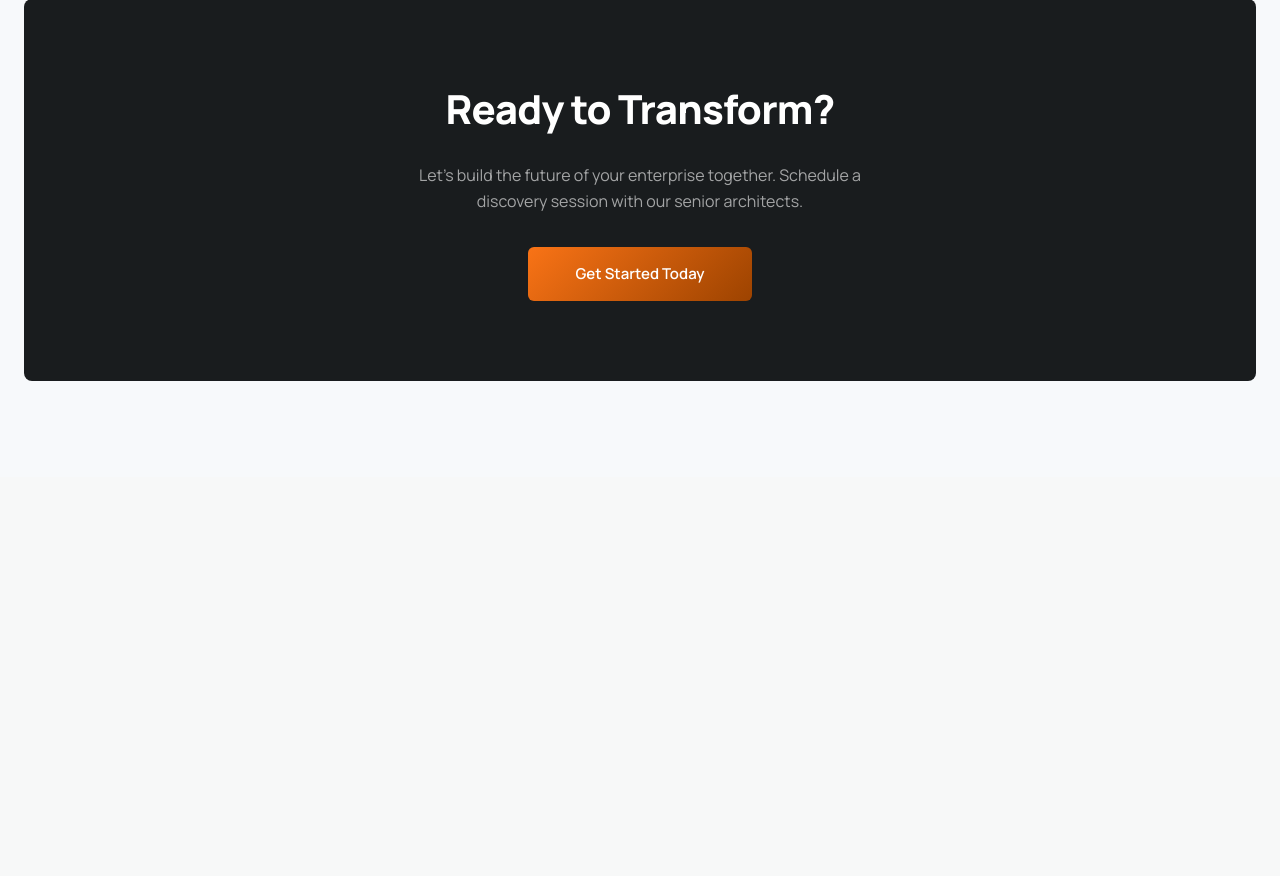
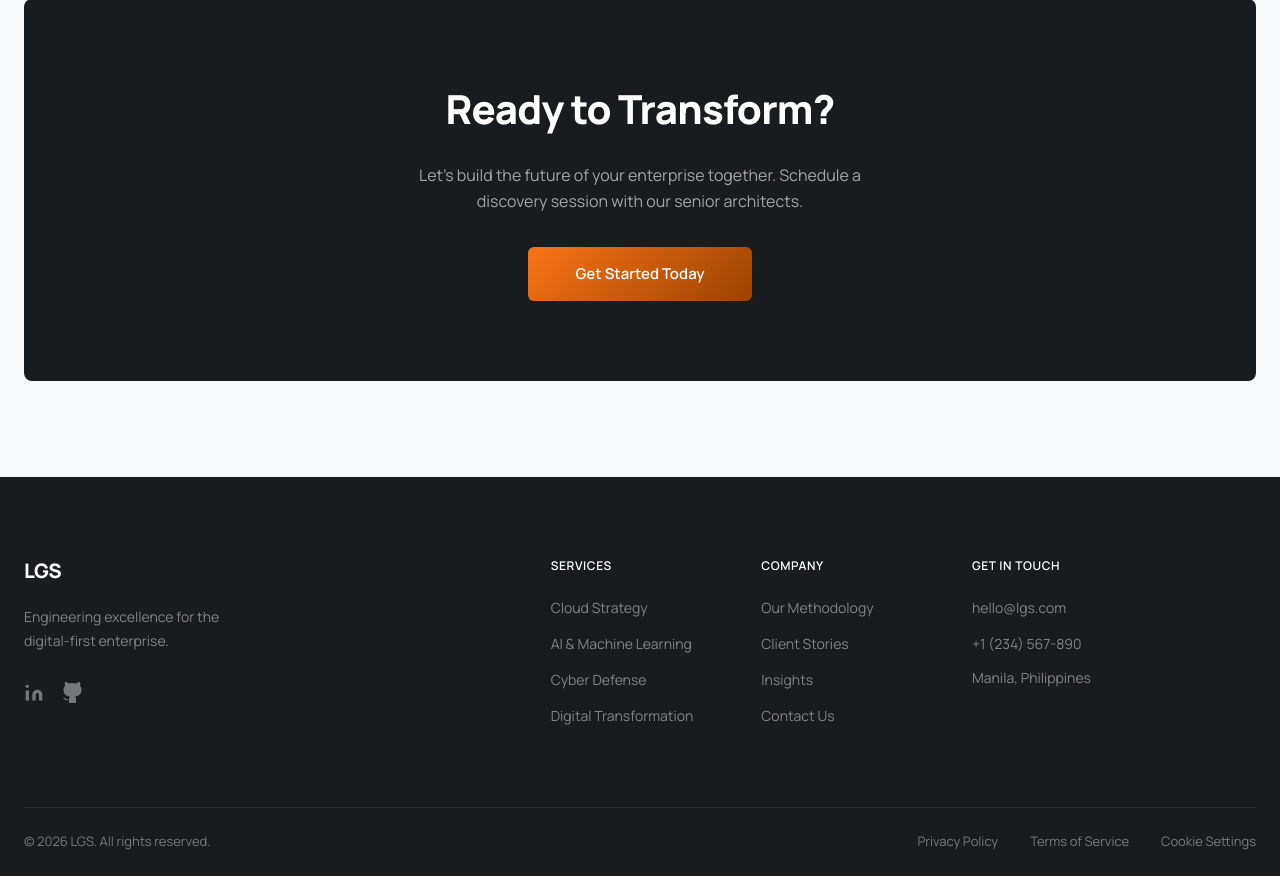
Before and after one commit to irilnursharief/lgs-web, a Django app: page / in a window 1280 px wide. Shown: the part 3276-4152 px from the top of the page. Before the commit the page ends 3657 px from the top, so only its background shows below. Run offline with Django 5.2, Linux system fonts and the light colour scheme; style sheets or scripts are compiled from the project's sources.

Commit message:
feat: build footer

```diff
--- a/apps/core/context_processors.py
+++ b/apps/core/context_processors.py
@@ -75,3 +75,25 @@ def clients(request):
             {"name": "RAKKII AUTO SERVICE"},
         ]
     }
+
+
+def footer_links(request):
+    return {
+        "footer_services": [
+            {"label": "Cloud Strategy", "url": "#capabilities"},
+            {"label": "AI & Machine Learning", "url": "#capabilities"},
+            {"label": "Cyber Defense", "url": "#capabilities"},
+            {"label": "Digital Transformation", "url": "#capabilities"},
+        ],
+        "footer_company": [
+            {"label": "Our Methodology", "url": "#process"},
+            {"label": "Client Stories", "url": "#testimonials"},
+            {"label": "Insights", "url": "#insights"},
+            {"label": "Contact Us", "url": "#contact"},
+        ],
+        "footer_legal": [
+            {"label": "Privacy Policy", "url": "#"},
+            {"label": "Terms of Service", "url": "#"},
+            {"label": "Cookie Settings", "url": "#"},
+        ],
+    }
--- a/config/settings.py
+++ b/config/settings.py
@@ -58,6 +58,7 @@ TEMPLATES = [
                 "core.context_processors.methodology_steps",
                 "core.context_processors.testimonials",
                 "core.context_processors.clients",
+                "core.context_processors.footer_links",
             ],
         },
     },
--- a/templates/base.html
+++ b/templates/base.html
@@ -12,6 +12,7 @@
 <body class="font-sans bg-surface text-on-surface">
     {% include 'partials/_navbar.html' %}
     {% block content %}{% endblock %}
+    {% include 'partials/_footer.html' %}
     <script src="{% static 'js/carousel.js' %}"></script>
 </body>
 </html>
--- /dev/null
+++ b/templates/partials/_footer.html
@@ -0,0 +1,145 @@
+<footer class="bg-on-surface">
+    <div class="max-w-7xl mx-auto px-6">
+
+        <!-- Main Footer Grid -->
+        <div class="grid grid-cols-1 md:grid-cols-12 gap-8 py-20">
+
+            <!-- Brand Column — wider -->
+            <div class="md:col-span-4 flex flex-col gap-5">
+                <a href="{% url 'home' %}"
+                   class="font-extrabold text-white text-xl tracking-tight">
+                    LGS
+                </a>
+                <p class="text-white leading-relaxed"
+                   style="font-size: 0.875rem; line-height: 1.7; opacity: 0.45;">
+                    Engineering excellence for the<br>digital-first enterprise.
+                </p>
+                <div class="flex items-center gap-4 mt-2">
+                    <a href="#"
+                       class="text-white opacity-40 hover:opacity-100
+                              transition-opacity duration-200">
+                        <svg xmlns="http://www.w3.org/2000/svg" class="w-5 h-5"
+                             viewBox="0 0 24 24" fill="currentColor">
+                            <path d="M16 8a6 6 0 0 1 6 6v7h-4v-7a2 2 0 0
+                                     0-2-2 2 2 0 0 0-2 2v7h-4v-7a6 6 0 0 1
+                                     6-6zM2 9h4v12H2z"/>
+                            <circle cx="4" cy="4" r="2"/>
+                        </svg>
+                    </a>
+                    <a href="#"
+                       class="text-white opacity-40 hover:opacity-100
+                              transition-opacity duration-200">
+                        <svg xmlns="http://www.w3.org/2000/svg" class="w-6 h-6"
+                             viewBox="0 0 24 24" fill="currentColor">
+                            <path d="M9 19c-5 1.5-5-2.5-7-3m14 6v-3.87a3.37
+                                     3.37 0 0 0-.94-2.61c3.14-.35 6.44-1.54
+                                     6.44-7A5.44 5.44 0 0 0 20 4.77 5.07 5.07
+                                     0 0 0 19.91 1S18.73.65 16 2.48a13.38 13.38
+                                     0 0 0-7 0C6.27.65 5.09 1 5.09 1A5.07 5.07
+                                     0 0 0 5 4.77a5.44 5.44 0 0 0-1.5 3.78c0
+                                     5.42 3.3 6.61 6.44 7A3.37 3.37 0 0 0 9
+                                     18.13V22"/>
+                        </svg>
+                    </a>
+                </div>
+            </div>
+
+            <!-- Spacer -->
+            <div class="hidden md:block md:col-span-1"></div>
+
+            <!-- Services Column -->
+            <div class="md:col-span-2 flex flex-col gap-5">
+                <h4 class="font-semibold text-white tracking-[0.05em] uppercase"
+                    style="font-size: 0.75rem;">
+                    Services
+                </h4>
+                <ul class="flex flex-col gap-3">
+                    {% for item in footer_services %}
+                    <li>
+                        <a href="{{ item.url }}"
+                           class="text-white opacity-45 hover:opacity-100
+                                  transition-opacity duration-200"
+                           style="font-size: 0.875rem;">
+                            {{ item.label }}
+                        </a>
+                    </li>
+                    {% endfor %}
+                </ul>
+            </div>
+
+            <!-- Company Column -->
+            <div class="md:col-span-2 flex flex-col gap-5">
+                <h4 class="font-semibold text-white tracking-[0.05em] uppercase"
+                    style="font-size: 0.75rem;">
+                    Company
+                </h4>
+                <ul class="flex flex-col gap-3">
+                    {% for item in footer_company %}
+                    <li>
+                        <a href="{{ item.url }}"
+                           class="text-white opacity-45 hover:opacity-100
+                                  transition-opacity duration-200"
+                           style="font-size: 0.875rem;">
+                            {{ item.label }}
+                        </a>
+                    </li>
+                    {% endfor %}
+                </ul>
+            </div>
+
+            <!-- Get In Touch Column -->
+            <div class="md:col-span-3 flex flex-col gap-5">
+                <h4 class="font-semibold text-white tracking-[0.05em] uppercase"
+                    style="font-size: 0.75rem;">
+                    Get In Touch
+                </h4>
+                <ul class="flex flex-col gap-3">
+                    <li>
+                        <a href="mailto:hello@lgs.com"
+                           class="text-white opacity-45 hover:opacity-100
+                                  transition-opacity duration-200"
+                           style="font-size: 0.875rem;">
+                            hello@lgs.com
+                        </a>
+                    </li>
+                    <li>
+                        <a href="tel:+1234567890"
+                           class="text-white opacity-45 hover:opacity-100
+                                  transition-opacity duration-200"
+                           style="font-size: 0.875rem;">
+                            +1 (234) 567-890
+                        </a>
+                    </li>
+                    <li>
+                        <p class="text-white opacity-45"
+                           style="font-size: 0.875rem;">
+                            Manila, Philippines
+                        </p>
+                    </li>
+                </ul>
+            </div>
+
+        </div>
+
+        <!-- Bottom Bar -->
+        <div class="flex flex-col md:flex-row items-center justify-between
+                    py-6 gap-4"
+             style="border-top: 1px solid rgba(255,255,255,0.08);">
+            <p class="text-white opacity-40"
+               style="font-size: 0.8125rem;">
+                © 2026 LGS. All rights reserved.
+            </p>
+            <div class="flex items-center gap-8">
+                {% for item in footer_legal %}
+                <a href="{{ item.url }}"
+                   class="text-white opacity-40 hover:opacity-100
+                          transition-opacity duration-200"
+                   style="font-size: 0.8125rem;">
+                    {{ item.label }}
+                </a>
+                {% endfor %}
+            </div>
+        </div>
+
+    </div>
+</footer>
```
